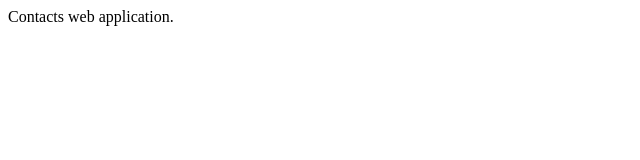
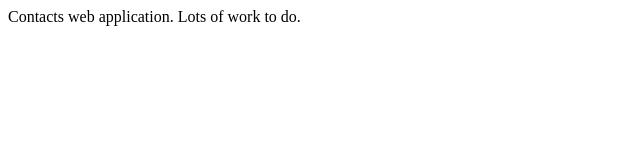
Before and after one commit to PopFizzle/Contacts, a plain HTML site: page index.html in a window 1280 px wide. Shown: the whole page, without its empty margins (0-640 px from the left). Drawn offline with Linux system fonts and the light colour scheme.

```diff
--- a/index.html
+++ b/index.html
@@ -1,5 +1,7 @@
 <html>
 <body>
-Contacts web application.
+
+Contacts web application.  Lots of work to do.
+
 </body>
 </html>
```
